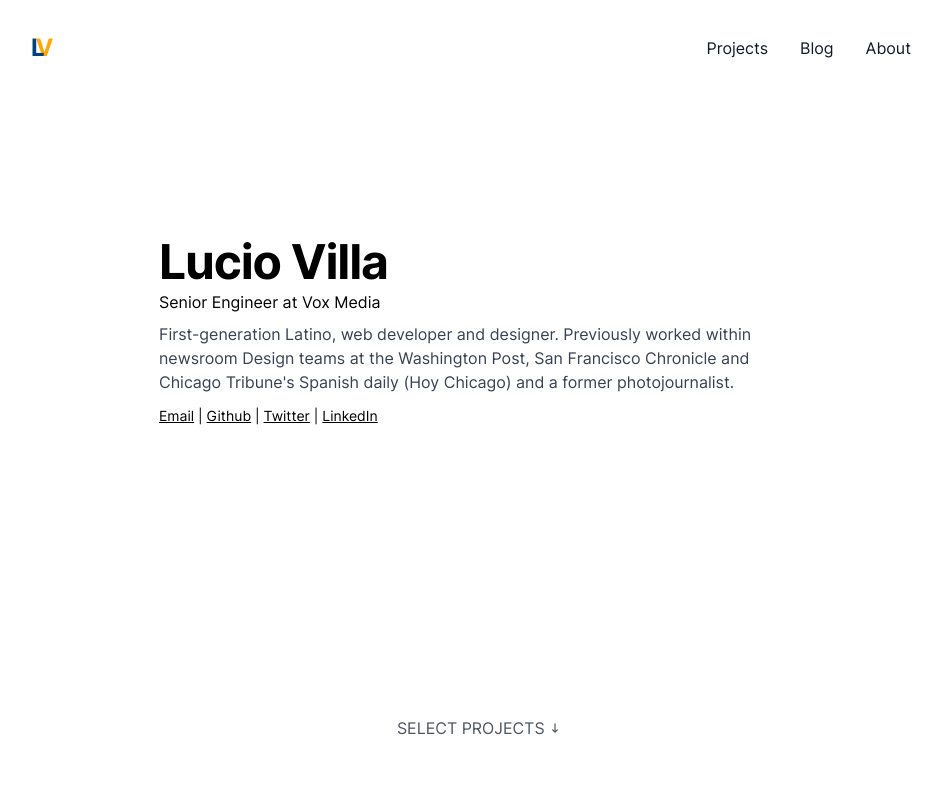
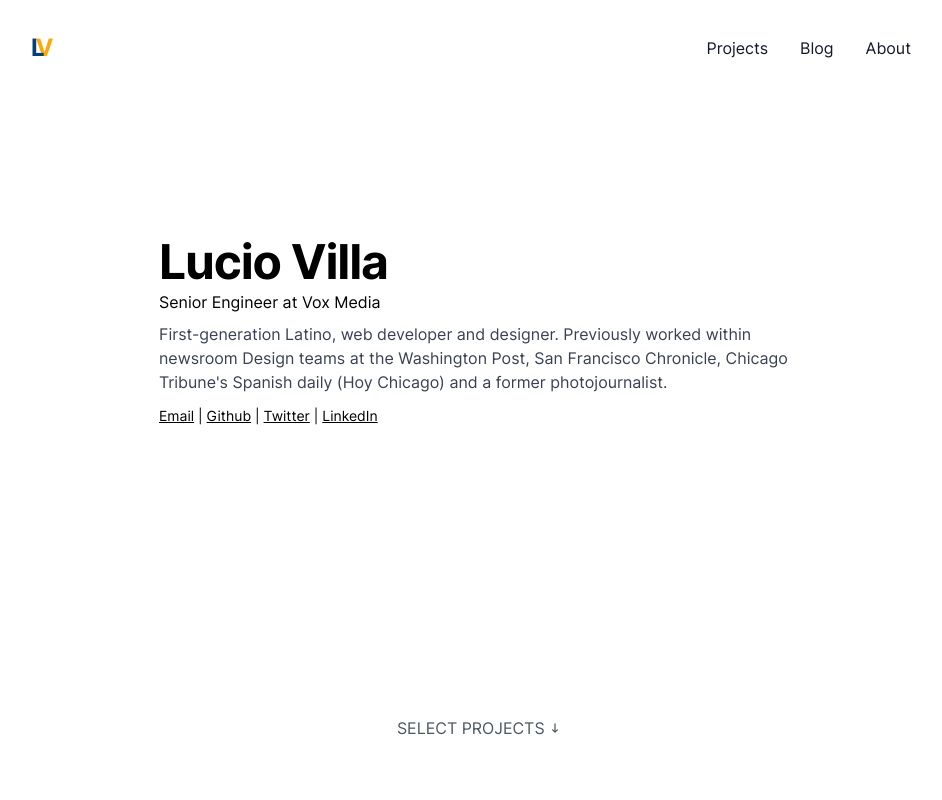
Before and after one commit to luciovilla/luciovilla.com, a Next.js app: page / in a window 1280 px wide. Shown: the top 800 px of the page, without its empty margins (161-1103 px from the left). Built offline with nearby package versions, Linux system fonts and the light colour scheme; no server answers.

Commit message:
fix topper text

```diff
--- a/components/Topper.tsx
+++ b/components/Topper.tsx
@@ -7,8 +7,8 @@ export default function Topper() {
             <h1 className="mb-1 font-bold text-3xl md:text-5xl tracking-tight">Lucio Villa</h1>
             <h2 className="mb-2">Senior Engineer at Vox Media</h2>
             <p className="mt-1 text-gray-700">
-              First-generation Latino, web developer and designer. Previously worked within
-              newsroom Design teams at the Washington Post, San Francisco Chronicle and Chicago Tribune's
+              First-generation Latino, web developer and designer. Previously worked within newsroom
+              Design teams at the Washington Post, San Francisco Chronicle, Chicago Tribune's
               Spanish daily (Hoy Chicago) and a former photojournalist.
             </p>
           </div>
```
